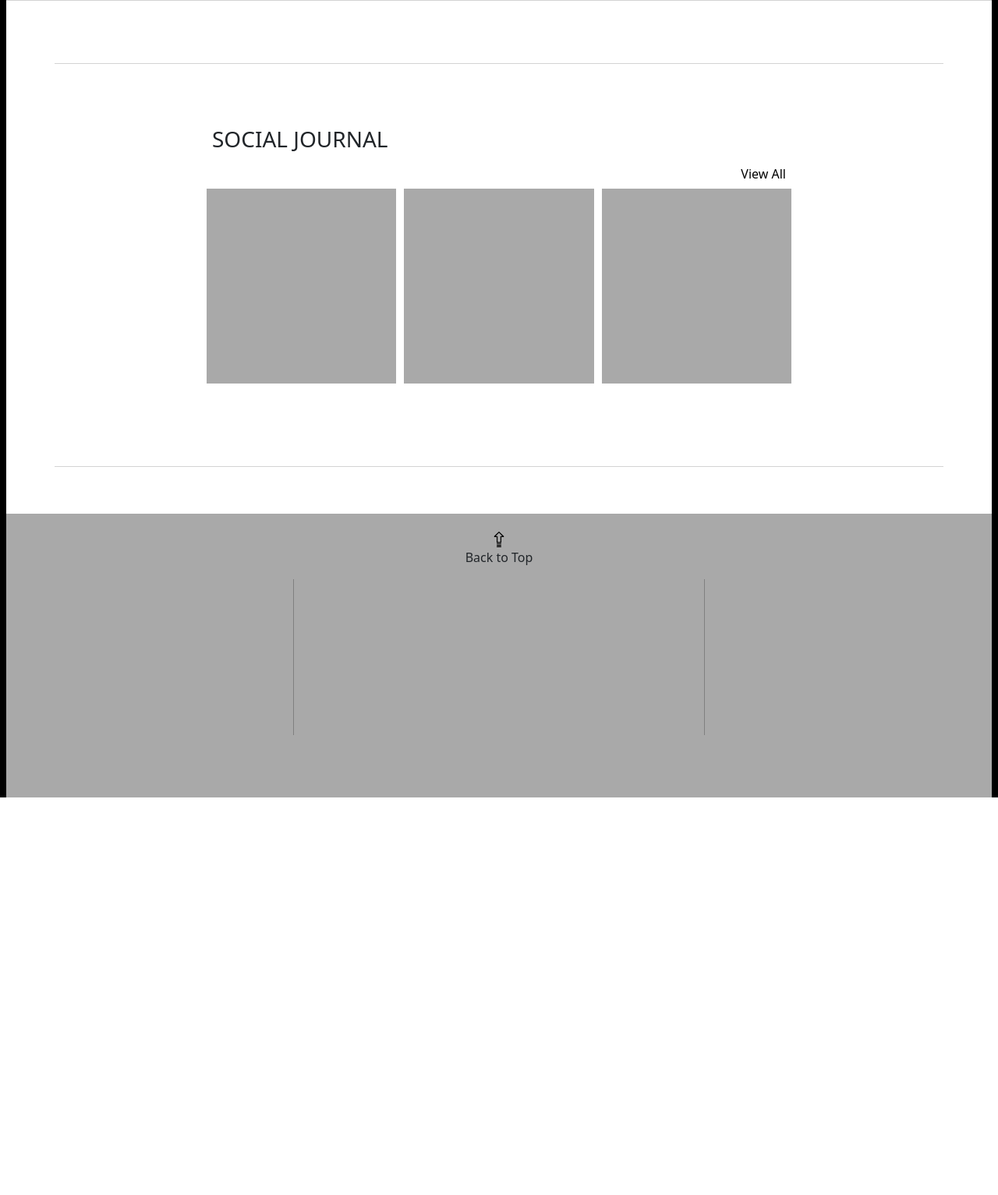
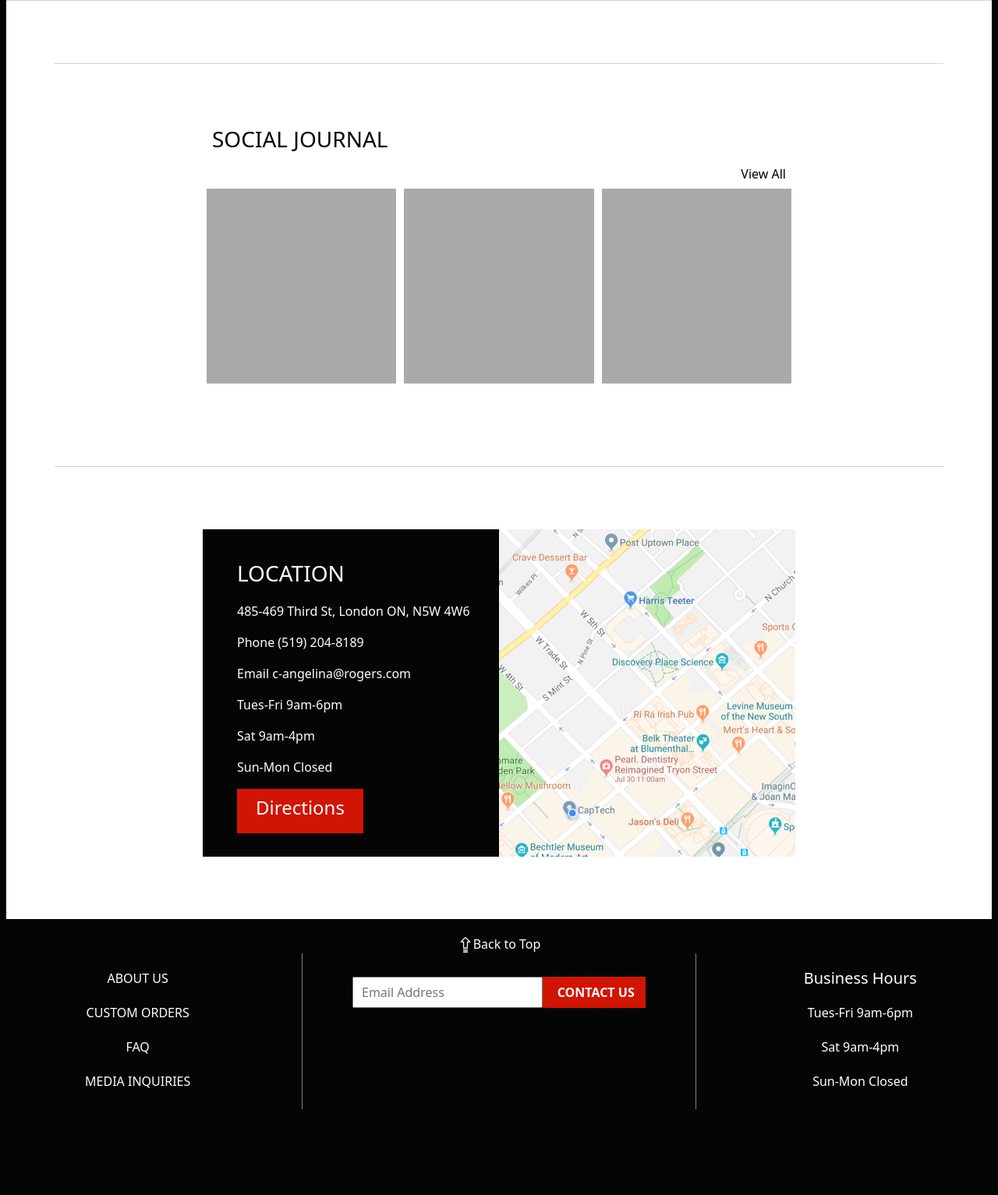
Before and after one commit to JeremyLeigh/cangelina, a PHP site: page / in a window 1280 px wide. Shown: the part 2104-3637 px from the top of the page at 78% size. Before the commit the page ends 3127 px from the top, so only its background shows below. Run offline with PHP 8.4, Linux system fonts and the light colour scheme.

Commit message:
Loc, footer

```diff
--- a/css/main.css
+++ b/css/main.css
@@ -6,8 +6,13 @@ body
     padding-left: 0px;
     padding-right: 0px;
     background-color: #FFFFFF;
-    border-left: 8px solid #000;
-    border-right: 8px solid #000;
+    border-left: 8px solid #050505;
+    border-right: 8px solid #050505;
+}
+
+a, p, h1, h2, h3
+{
+  color: #050505
 }
 
 nav, a, p, h1, h2, h3, section, img, hr, ul
@@ -26,7 +31,7 @@ nav, a, p, h1, h2, h3, section, img, hr, ul
    animation: ease-out 0.6s slideInFromRight;
 }
 
-div, h1, h2, p, hr, img, nav, ul, section
+div:not(#locDir), h1, h2, p, hr, img, nav, ul, section
 {
    -webkit-transition: all ease-out 0.3s;
    -moz-transition: all ease-out 0.3s;
@@ -96,7 +101,7 @@ ul li
   height: 100vh;
   width:0;
   background-color: #ffffff;
-  opacity: 0.6;
+  opacity: 0.8;
   padding: 0;
 }
 
@@ -139,6 +144,11 @@ ul li
   padding-bottom: 20px;
 }
 
+#mobileNav li a
+{
+  font-size: 1.5rem;
+}
+
 #fullWrap
 {
   background-color: #ffffff;
@@ -170,6 +180,12 @@ ul li
     text-align: center;
 }
 
+#redBar span
+{
+  cursor: pointer;
+  text-decoration: underline;
+}
+
 #hamNav
 {
   height: 40px;
@@ -189,7 +205,12 @@ ul li
   display: inline-flex;
   margin-top: 10px;
   white-space: nowrap;
-  margin-left: 2em;s
+  margin-left: 2em;
+}
+
+#deskNav li a
+{
+  font-size: 0.9rem;
 }
 
 #hamWrap
@@ -200,11 +221,12 @@ ul li
   z-index: 3;
   position: relative;
   bottom:10px;
+  cursor: pointer;
 }
 
 #hamWrap div
 {
-    background-color: #000000;
+    background-color: #050505;
     height: 4px;
     width: 35px;
     margin-top: 5px;
@@ -228,6 +250,7 @@ margin-top: 10px;
 #cartPrev img
 {
   margin-bottom: 10px;
+  cursor: pointer;
 }
 
 #redImage div
@@ -239,7 +262,7 @@ justify-content: center;
 
 #redImage img
 {
-  height: 100vh;
+  height: 90vh;
   width: auto;
 }
 
@@ -355,12 +378,72 @@ justify-content: center;
 
 #locSection
 {
-  margin-top: 60px;
+  margin-top: 80px;
+  margin-bottom:80px;
+}
+
+#locBox
+{
+  background-color: #050505;
+  height:420px;
+  padding-top:40px;
+}
+
+#locBox ul li h3
+{
+  color:#ffffff;
+}
+
+#locBox ul li p
+{
+  color:#ffffff;
+}
+
+#locBox h3
+{
+  margin-bottom:20px;
+}
+
+#locDir
+{
+  background-color: #d21404;
+  color:#ffffff;
+  text-align: center;
+  padding-top: 10px;
+  padding-bottom: 10px;
+  cursor: pointer;
+  position: relative;
+  border-bottom: 0px solid darkred;
+  border-left: 0px solid darkred;
+  border-right: 0px solid #d21404;
+  -webkit-transition: border ease-out 0.3s, transform ease-out 0.3s;
+  -moz-transition: border ease-out 0.3s, transform ease-out 0.3s;
+  -o-transition: border ease-out 0.3s, transform ease-out 0.3s;
+  transition: border ease-out 0.3s, transform ease-out 0.3s;
+}
+
+#locDir:hover
+{
+    border-bottom: 5px solid darkred;
+    border-left: 2px solid darkred;
+    border-right: 2px solid #d21404;
+    transform: translateY(-5px);
+    -webkit-transition: border-width ease-out 0.3s, transform ease-out 0.3s;
+    -moz-transition: border-width ease-out 0.3s, transform ease-out 0.3s;
+    -o-transition: border-width ease-out 0.3s, transform ease-out 0.3s;
+    transition: border-width ease-out 0.3s, transform ease-out 0.3s;
+}
+
+#locMap
+{
+  background-color: lightgrey;
+  height:420px;
+  overflow: hidden;
 }
 
 #bigFooter
 {
-  background-color: darkgrey;
+  background-color: #050505;
 }
 
 #topFooter
@@ -378,15 +461,67 @@ justify-content: center;
   width: 20px;
 }
 
+#topFooter div a
+{
+  color: #FFFFFF;
+  cursor:pointer;
+}
+
 .linkBlock
 {
   height: 220px;
+}
+
+.linkBlock ul li
+{
+  text-align: center;
+  margin-top: 20px;
+}
+
+.linkBlock ul li a, .linkBlock ul li p, .linkBlock ul li h5
+{
+  color:#ffffff;
+}
+
+.linkBlock ul
+{
+  padding: 0;
+  margin: 0;
+}
+
+#middleLink
+{
+  margin-top: 30px;
+  max-width: 400px;
+}
+
+#homeEmail
+{
+  height: 40px;
+  width: 65%;
+  padding: 10px;
+  margin: 0;
+}
+
+#homeSubmit
+{
+  color: #ffffff;
+  font-weight: bold;
+  background-color: #d21404;
+  text-align: center;
+  border: none;
+  height: 40px;
+  width:35%;
+  display: flex;
+  float: right;
+  padding-left: 10px;
 }
 
 .vl {
   background-color: grey;
   width: 1px;
   height: 200px;
+  padding: 0;
   margin: 0 auto;
 }
 
--- a/index.html
+++ b/index.html
@@ -2,14 +2,14 @@
 <html lang="en">
 <head>
 <meta name="viewport" content="width=device-width, initial-scale=1.0">
-<title>Hamburger Script</title>
+<title>C'Angelina Catering</title>
 <link href="https://cdn.jsdelivr.net/npm/bootstrap@5.0.0-beta1/dist/css/bootstrap.min.css" rel="stylesheet" integrity="sha384-giJF6kkoqNQ00vy+HMDP7azOuL0xtbfIcaT9wjKHr8RbDVddVHyTfAAsrekwKmP1" crossorigin="anonymous">
 <link href="css/main.css" rel="stylesheet" type="text/css" media="screen">
 <script src="https://cdn.jsdelivr.net/npm/bootstrap@5.0.0-beta1/dist/js/bootstrap.bundle.min.js" integrity="sha384-ygbV9kiqUc6oa4msXn9868pTtWMgiQaeYH7/t7LECLbyPA2x65Kgf80OJFdroafW" crossorigin="anonymous"></script>
 <script src="js/main.js" async defer></script>
 </head>
 <body>
-    <div id="topBar"><div id="redBar" class="row"><p class="col-md-6 offset-lg-1 offset-xxl-2 offset-md-0 offset-1 col-10">Located in London ON | Questions? Call Us: (519) 204-8189 </p></div></div>
+    <div id="topBar"><div id="redBar" class="row"><p class="col-md-6 offset-lg-1 offset-xxl-2 offset-md-0 offset-1 col-10">Located in London ON | Questions? Call Us: <span>(519) 204-8189</span></p></div></div>
   <div id="navCont" class="container-xl">
   <nav id="hamNav" class="row justify-content-center gx-0">
     <div class="col-xl col-lg-5 col">
@@ -18,19 +18,19 @@
     <div id="splashWidth">
       <div id="hamSplash">
       <ul id="mobileNav">
-        <li><a href="index.html">Home</a></li>
-        <li><a href="store.html">Store</a></li>
-        <li><a href="about.html">About</a></li>
-        <li><a href="contact.html">Contact Us</a></li>
+        <li><a href="index.html">HOME</a></li>
+        <li><a href="store.html">STORE</a></li>
+        <li><a href="about.html">ABOUT</a></li>
+        <li><a href="contact.html">CONTACT US</a></li>
       </ul>
     </div>
     </div>
     <div id="fog"></div>
     <ul id="deskNav" class="col-5">
-      <li><a href="index.html">Home</a></li>
-      <li><a href="store.html">Store</a></li>
-      <li><a href="about.html">About</a></li>
-      <li><a href="contact.html">Contact Us</a></li>
+      <li><a href="index.html">HOME</a></li>
+      <li><a href="store.html">STORE</a></li>
+      <li><a href="about.html">ABOUT</a></li>
+      <li><a href="contact.html">CONTACT US</a></li>
     </ul>
     <div id="cartPrev" class="col-2 col-sm-1">
       <img src="icons/cart.svg" alt="Cart Preview" width="25">
@@ -94,7 +94,7 @@
       </div>
     </div>
     <div id="socialWrap" class="row justify-content-center">
-      <ul class="gx-0 col-xl-8 col-lg-10 col-12">
+      <ul class="gx-0 col-xl-8 col-lg-10 col-sm-12 col-11">
         <li class="col-md-4 col-sm-6 col-12"><div></div></li>
         <li class="col-md-4 col-sm-6 col-12"><div></div></li>
         <li class="col-md-4 col-sm-6 col-12"><div></div></li>
@@ -103,19 +103,51 @@
   </section>
   <section id="locSection" class="container">
     <h2 class="hidden">Our Location</h2>
-    <div class="row"></div>
+    <div class="row justify-content-center">
+      <div id="locBox" class="col-xl-4 col-lg-5 col-md-6 col-sm-12 col-11">
+        <ul>
+          <li><h3>LOCATION</h3></li>
+          <li><p>485-469 Third St, London ON, N5W 4W6</p></li>
+          <li><p>Phone (519) 204-8189</p></li>
+          <li><p>Email c-angelina@rogers.com</p></li>
+          <li><p>Tues-Fri 9am-6pm</p></li>
+          <li><p>Sat 9am-4pm</p></li>
+          <li><p>Sun-Mon Closed</p></li>
+          <li><div id="locDir" class="col-sm-6 col-11"><h4>Directions</h4></div></li>
+      </div>
+      <div id="locMap" class="gx-0 col-xl-4 col-lg-5 col-md-6 col-sm-12 col-11"><img src="images/phMap.png" alt="Our Location Map"></div>
+    </div>
   </section>
   <footer id="bigFooter" class="container-fluid">
     <h2 class="hidden">Footer</h2>
     <div id="topFooter" class="row justify-content-center">
-      <div class="col-md-5 col-10"><img alt="BackToTop" src="icons/backToTop.svg"><p>Back to Top</p></div>
+      <div class="col-md-5 col-10"><img alt="BackToTop" src="icons/backToTop.svg"><a href="#topBar">Back to Top</a></div>
     </div>
     <div id="footerLinks" class="row no-gutters justify-content-center">
-      <div class="linkBlock col-sm-3 col-5"></div>
-      <div class="col-1"><div class="vl"></div></div>
-      <div class="linkBlock col-sm-4 col-11"></div>
-      <div class="col-1"><div class="vl"></div></div>
-      <div class="linkBlock col-sm-3 col-5"></div>
+      <div class="linkBlock col-sm-3 col-5">
+        <ul>
+          <li><a href="about/home.html">ABOUT US</a></li>
+          <li><a href="about/custom.html">CUSTOM ORDERS</a></li>
+          <li><a href="about/faq.html">FAQ</a></li>
+          <li><a href="about/media.html">MEDIA INQUIRIES</a></li>
+        </ul>
+      </div>
+      <div class="gx-0 col-1"><div class="vl"></div></div>
+      <div id="middleLink" class="linkBlock col-sm-4 col-11">
+        <form>
+          <input id="homeEmail" type="email" placeholder="Email Address" name="emailA">
+          <input id="homeSubmit" type="submit" value="CONTACT US">
+        </form>
+      </div>
+      <div class="gx-0 col-1"><div class="vl"></div></div>
+      <div class="linkBlock col-sm-3 col-5">
+        <ul>
+          <li><h5>Business Hours</h5></li>
+          <li><p>Tues-Fri 9am-6pm</p></li>
+          <li><p>Sat 9am-4pm</p></li>
+          <li><p>Sun-Mon Closed</p></li>
+      </ul>
+    </div>
     </div>
     <div id="finalFooter" class="row justify-content-center">
       <div class="col-md-10 col-11"></div>
```
Also changed, not shown: icons/backToTop.svg, images/phMap.png (added).
